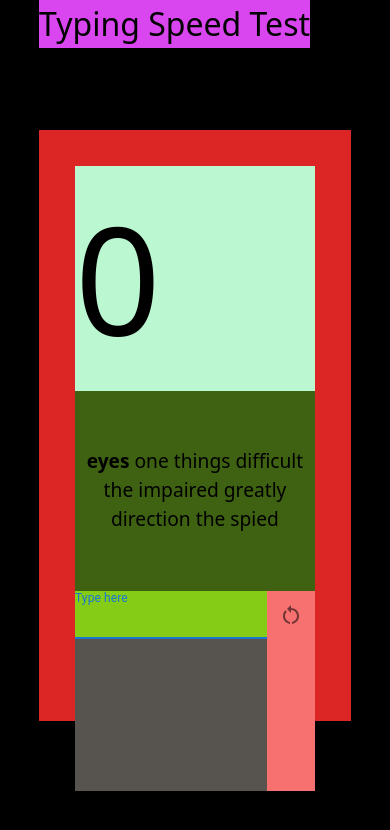
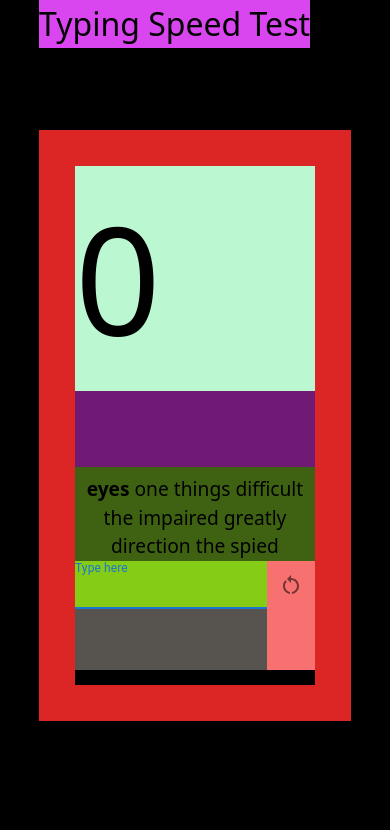
Before and after one commit to albert-dinh-01/TypingTest, a React (Create React App) app in the folder front/: page / in a window 390 px wide. Shown: the top 830 px of the page. Built offline with nearby package versions, Linux system fonts and the light colour scheme.

Commit message:
Added some resizing into the displayed word window

```diff
--- a/front/src/components/TextField/TextField.tsx
+++ b/front/src/components/TextField/TextField.tsx
@@ -223,12 +223,12 @@ const TextFieldComponent = () => {
 			</div>
 
 			<div
-				className="w-[45vw] h-[400px] bg-black sm:w-full"
+				className="w-[45vw] h-[400px] sm:h-auto bg-black sm:w-full"
 				id="typingContainer"
 			>
 				<p
 					id="displayedTest"
-					className="bg-lime-800 h-[50%] text-[2rem] sm:text-[1.2rem] text-center pt-14"
+					className="bg-lime-800 h-[50%] text-[2rem] sm:text-[1.2rem] text-center pt-14 sm:pt-2 sm:h-auto"
 				>
 					{text.current.map((word, index) => {
 						return (
```
